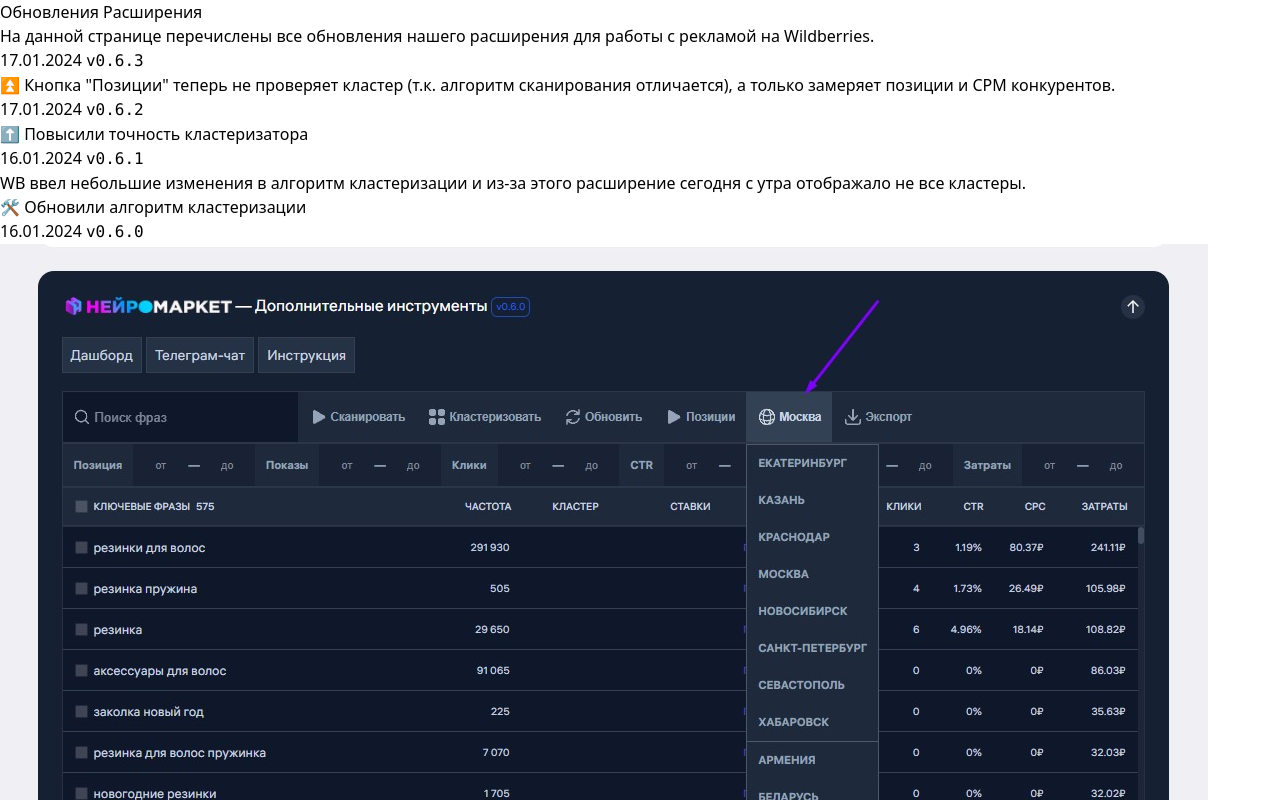
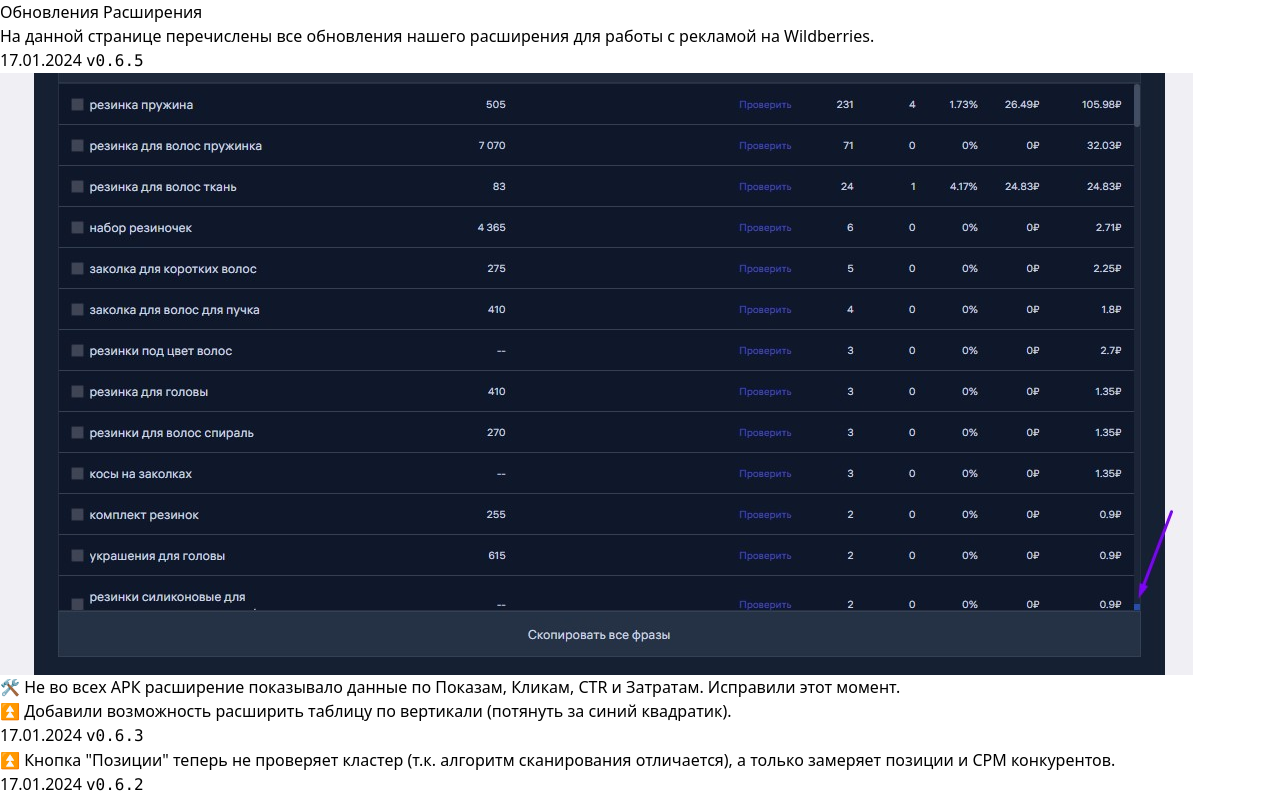
Before and after one commit to wbmeter/docs, a Next.js app: page /extension/updates in a window 1280 px wide. Shown: the top 800 px of the page. Built offline with nearby package versions, Linux system fonts and the light colour scheme.

Commit message:
update extension to 0.6.5

```diff
--- a/pages/extension/updates.mdx
+++ b/pages/extension/updates.mdx
@@ -2,6 +2,14 @@
 # Обновления Расширения
 
 На данной странице перечислены все обновления нашего расширения для работы с рекламой на Wildberries.
+
+## 17.01.2024 `v0.6.5`
+
+![](/extension-updates/22.jpg)
+
+🛠 Не во всех АРК расширение показывало данные по Показам, Кликам, CTR и Затратам. Исправили этот момент.
+
+⏫ Добавили возможность расширить таблицу по вертикали (потянуть за синий квадратик).
 
 ## 17.01.2024 `v0.6.3`
 
```
Also changed, not shown: public/extension-updates/22.jpg (added).
